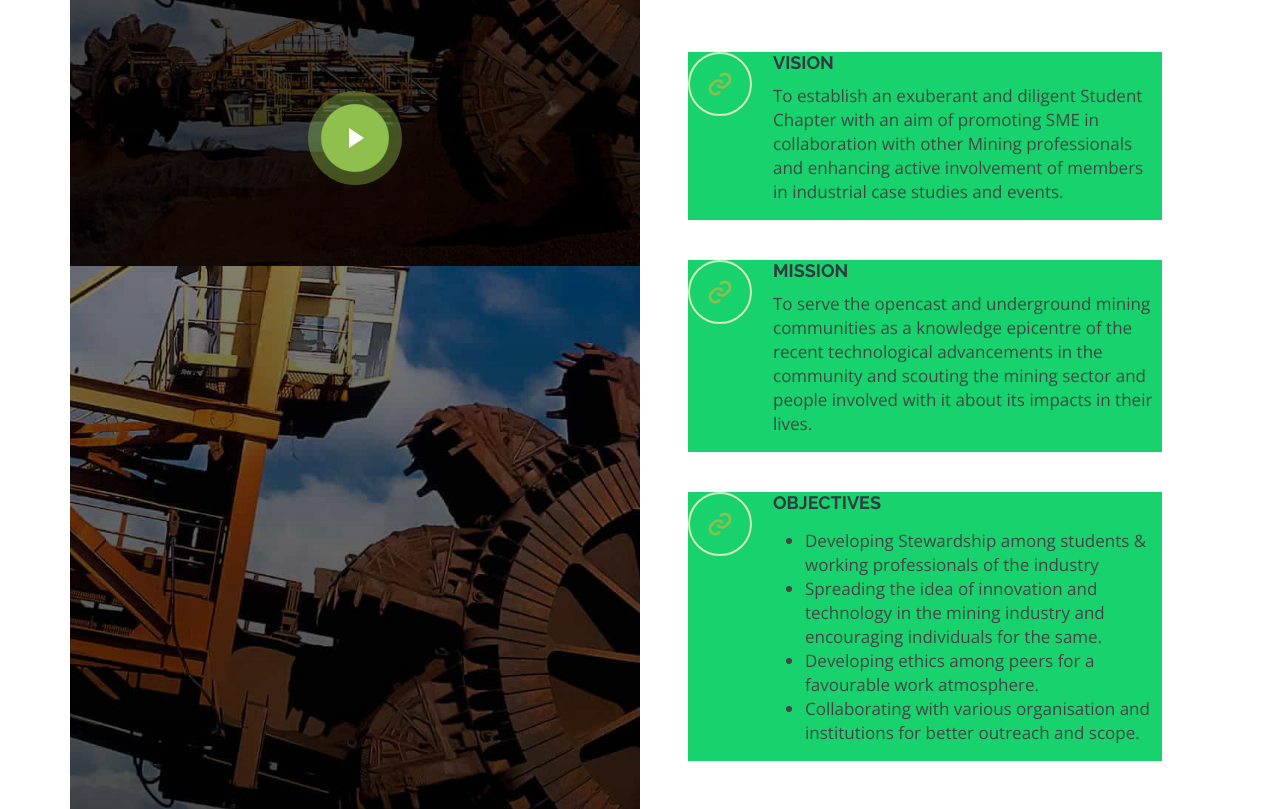
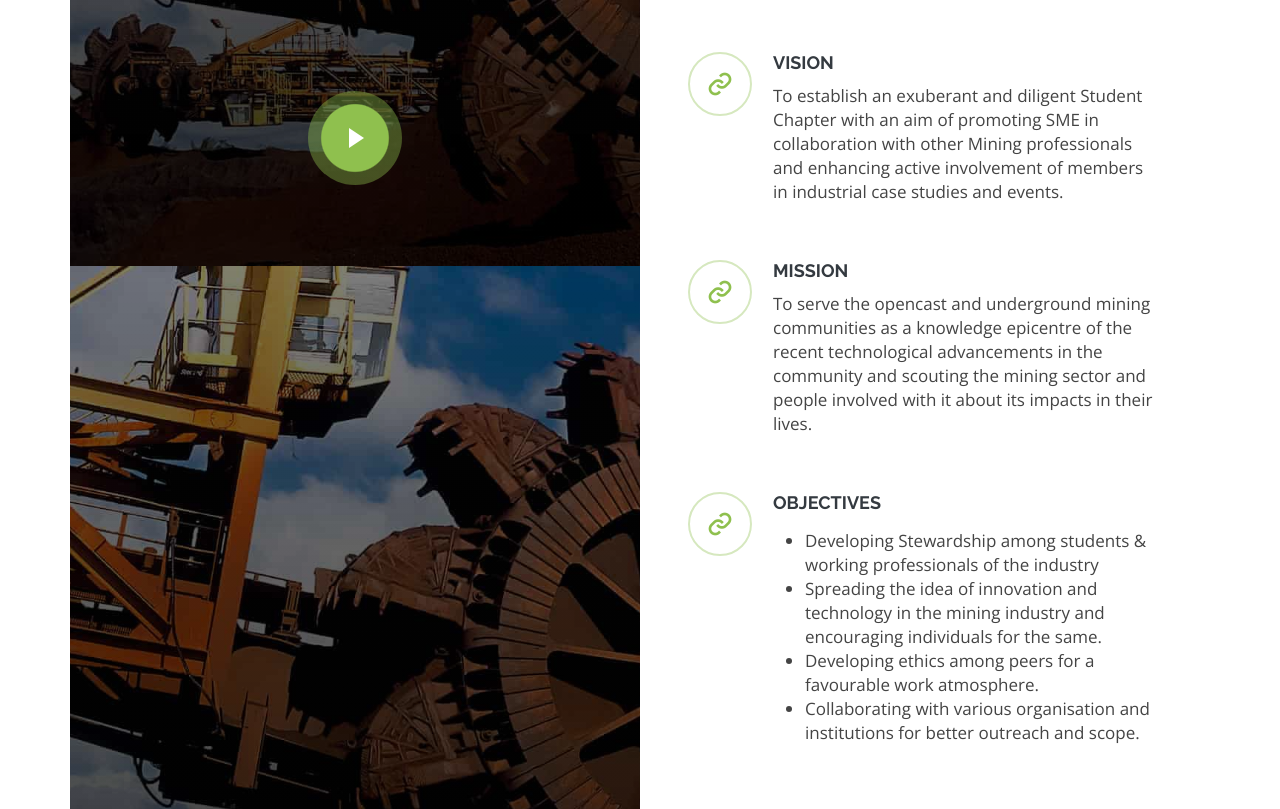
Before and after one commit to Anubhaw19/smebit, a plain HTML site: page index.html in a window 1280 px wide. Shown: the part 1178-1987 px from the top of the page. Drawn offline with nearby package versions, Linux system fonts and the light colour scheme; animation ran at ten frames a second.

Commit message:
update event section

```diff
--- a/assets/css/style.css
+++ b/assets/css/style.css
@@ -466,9 +466,7 @@ h1, h2, h3, h4, h5, h6 {
     margin-bottom: 30px;
   }
 }
-.icon-box{
-  background-color: #18d26e;
-}
+
 /*--------------------------------------------------------------
 # Sections General
 --------------------------------------------------------------*/
```
